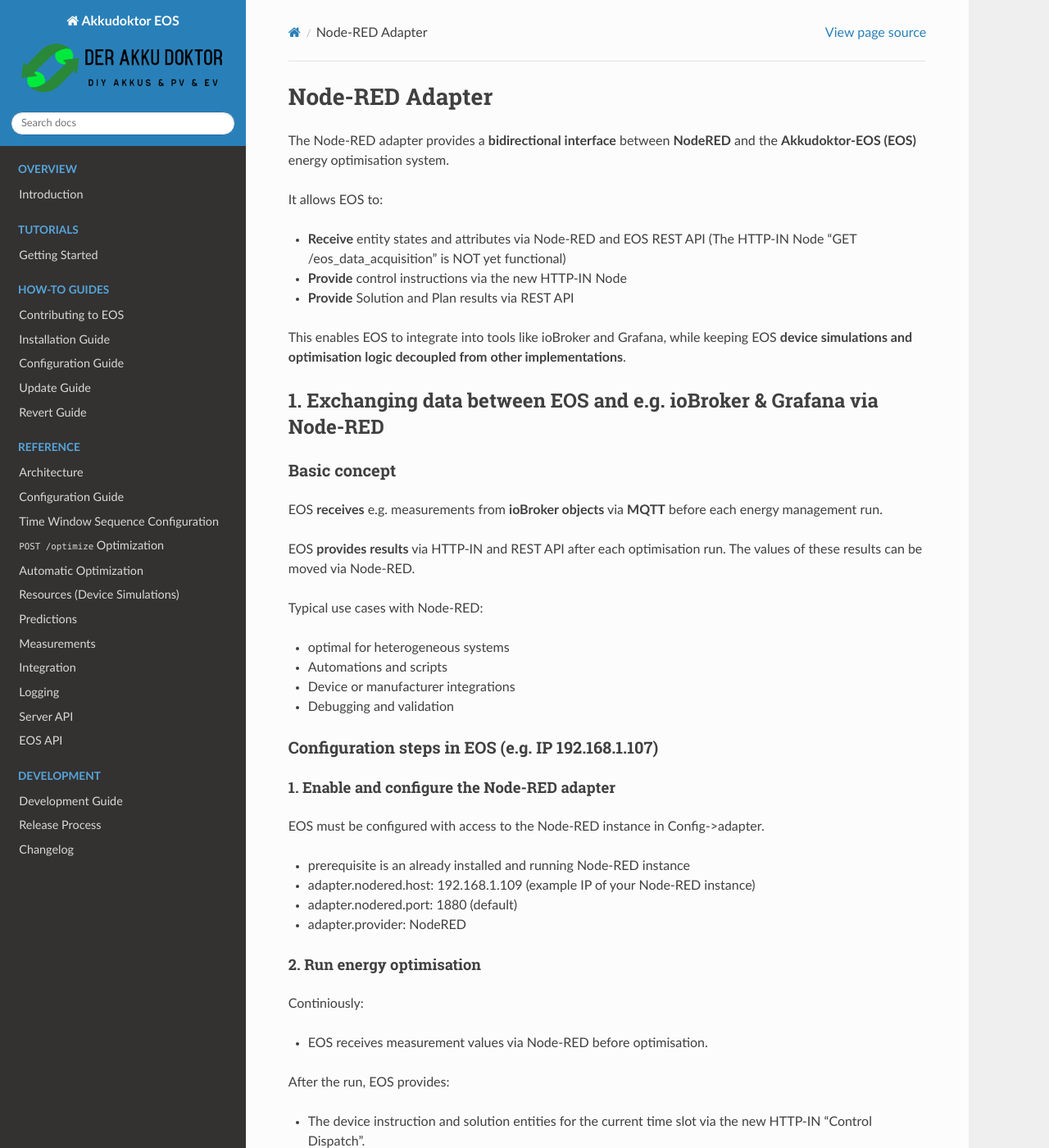
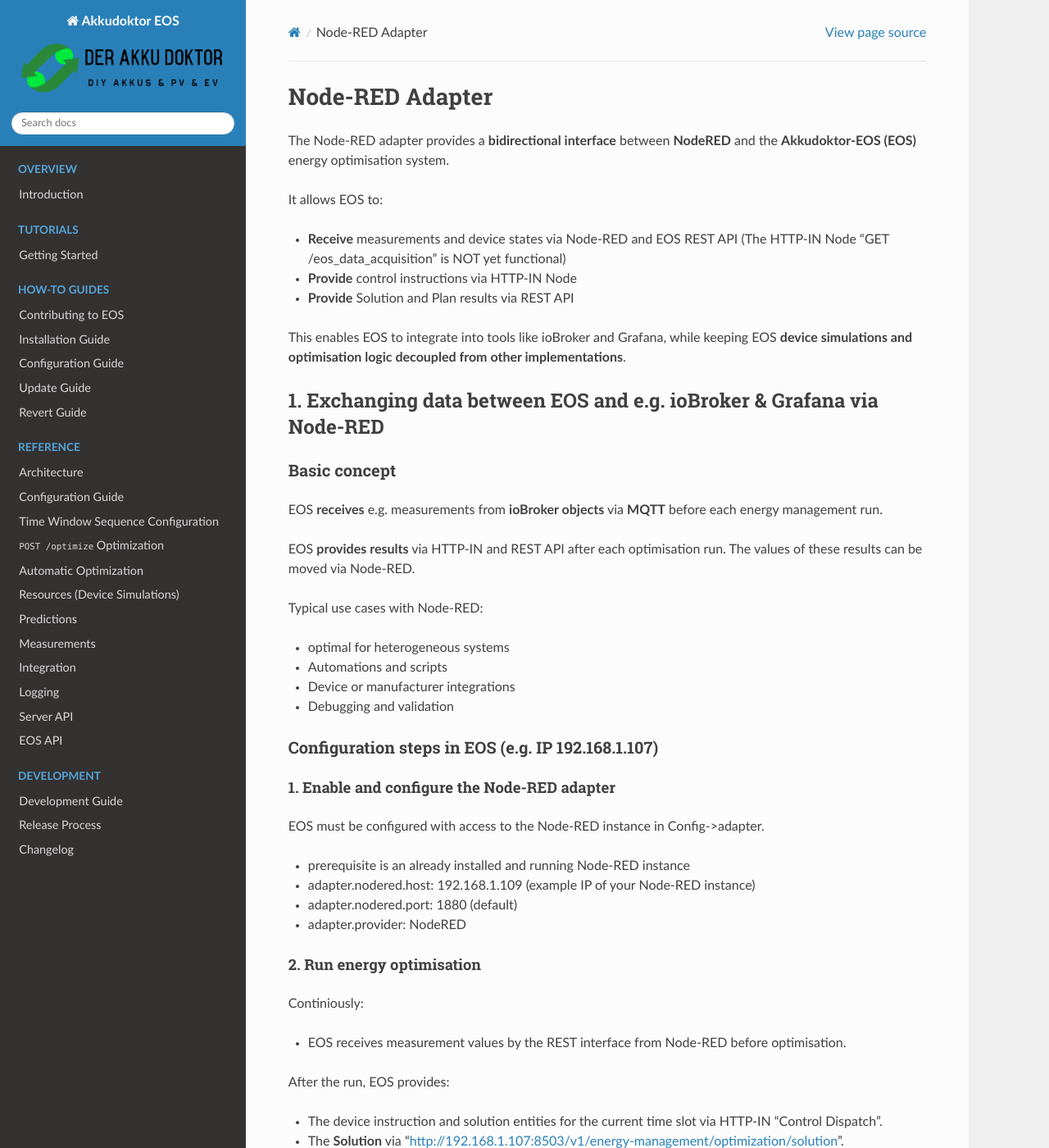
Before and after one commit to Akkudoktor-EOS/EOS, a Sphinx documentation site: the page built from docs/akkudoktoreos/adapter/adapternodered.md, in a window 1280 px wide and 1400 px high. Shown: the whole window at 82% size. Built offline with Sphinx 7.4.7 and the Read the Docs theme 3.1.0, drawn with Linux system fonts in a browser that asks for light colours.

Commit message:
Clarify EOS interaction with Node-RED in documentation
Updated the description of how EOS interacts with Node-RED, clarifying the methods for receiving measurements and providing control instructions.

```diff
--- a/docs/akkudoktoreos/adapter/adapternodered.md
+++ b/docs/akkudoktoreos/adapter/adapternodered.md
@@ -8,8 +8,8 @@
 
 It allows EOS to:
 
-* **Receive** entity states and attributes via Node-RED and EOS REST API (The HTTP-IN Node "GET /eos_data_acquisition" is NOT yet functional)
-* **Provide** control instructions via the new HTTP-IN Node
+* **Receive** measurements and device states via Node-RED and EOS REST API (The HTTP-IN Node "GET /eos_data_acquisition" is NOT yet functional)
+* **Provide** control instructions via HTTP-IN Node
 * **Provide** Solution and Plan results via REST API
 
 This enables EOS to integrate into tools like ioBroker and Grafana,
@@ -46,10 +46,10 @@
 #### 2. Run energy optimisation
 
 Continiously:
-* EOS receives measurement values via Node-RED before optimisation.
+* EOS receives measurement values by the REST interface from Node-RED before optimisation.
 
 After the run, EOS provides:
-* The device instruction and solution entities for the current time slot via the new HTTP-IN "Control Dispatch".
+* The device instruction and solution entities for the current time slot via HTTP-IN "Control Dispatch".
 * The **Solution** via "http://192.168.1.107:8503/v1/energy-management/optimization/solution".
 * The **Plan** via "http://192.168.1.107:8503/v1/energy-management/optimization/plan"
 
```
